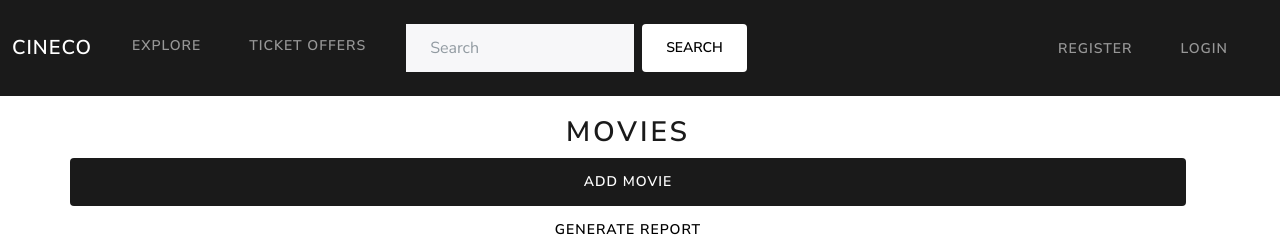
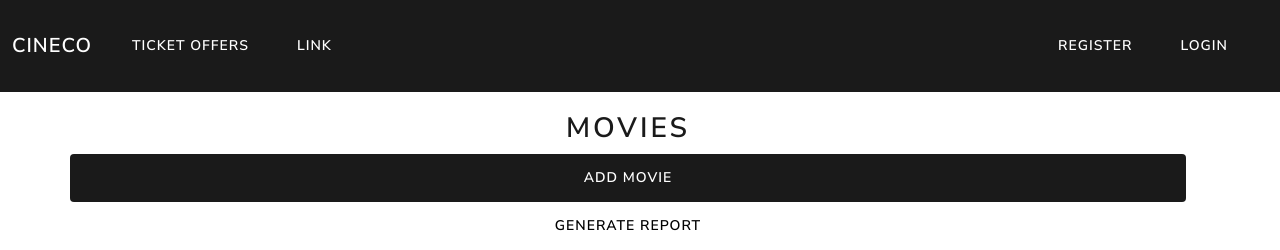
Before and after one commit to ZaidKaraymeh/cinema-management-system, a Django app: page /movies in a window 1280 px wide. Shown: the top 250 px of the page. Run offline with Django 4.2, Linux system fonts and the light colour scheme; data comes from the database, SQL or seed files in the repository; some libraries are stand-ins or nearby versions.

Commit message:
Navbar Fixed

```diff
--- a/core/templates/base.html
+++ b/core/templates/base.html
@@ -42,48 +42,27 @@
       <nav id="navbar_cstm" class="navbar navbar-expand-lg navbar-dark bg-primary fixed-top">
         <div class="container-fluid">
           <a class="navbar-brand" href="#">Cineco</a>
-          <button
-            class="navbar-toggler"
-            type="button"
-            data-bs-toggle="collapse"
-            data-bs-target="#navbarColor01"
-            aria-controls="navbarColor01"
-            aria-expanded="false"
-            aria-label="Toggle navigation"
-          >
+          <button class="navbar-toggler" type="button" data-bs-toggle="collapse" data-bs-target="#navbarSupportedContent" aria-controls="navbarSupportedContent" aria-expanded="false" aria-label="Toggle navigation">
             <span class="navbar-toggler-icon"></span>
           </button>
-          <div class="collapse navbar-collapse" id="navbarColor01">
-            <ul class="navbar-nav me-auto">
+          <div class="collapse navbar-collapse" id="navbarSupportedContent">
+            <ul class="navbar-nav me-auto mb-2 mb-lg-0">
               <li class="nav-item">
-                <a class="nav-link" href="#">Explore</a>
+                <a class="nav-link active" aria-current="page" href="#">Ticket Offers</a>
               </li>
               <li class="nav-item">
-                <a class="nav-link" href="#">Ticket Offers</a>
+                <a class="nav-link active" href="#">Link</a>
               </li>
-              <form class="d-flex">
-                <input
-                  class="form-control me-sm-2"
-                  type="text"
-                  placeholder="Search"
-                />
-                <button class="btn btn-secondary my-2 my-sm-0" type="submit">
-                  Search
-                </button>
-              </form>
             </ul>
-          </div>
-            <ul class="navbar-nav">
+            <ul class="navbar-nav d-flex">
               {% if not request.user.is_authenticated %}
-
               <li class="nav-item">
-                <a class="nav-link" href="{% url 'register' %}">Register</a>
+                <a class="nav-link active" aria-current="page" href="{% url 'register' %}">Register</a>
               </li>
               <li class="nav-item">
-                <a class="nav-link" href="{% url 'login' %}">Login</a>
+                <a class="nav-link active" aria-current="page" href="{% url 'login' %}">Login</a>
               </li>
               {% else %}
-
               <li class="nav-item dropdown">
                 <a
                 class="nav-link dropdown-toggle"
@@ -102,12 +81,14 @@
                     <a class="dropdown-item" href="#">Separated link</a>
                   </div>
                 </li>
-                {% endif %}
-              </ul>
-            </div>
+              {% endif %}
+            </ul>
+          </div>
+        </div>
+      </nav>
+    </header>
 
-          </nav>
-    </header>
+
     <main id="main" class="container" style="min-height:100vh;">
       <div class="row">
         <div class="col  overflow-hidden">
```
